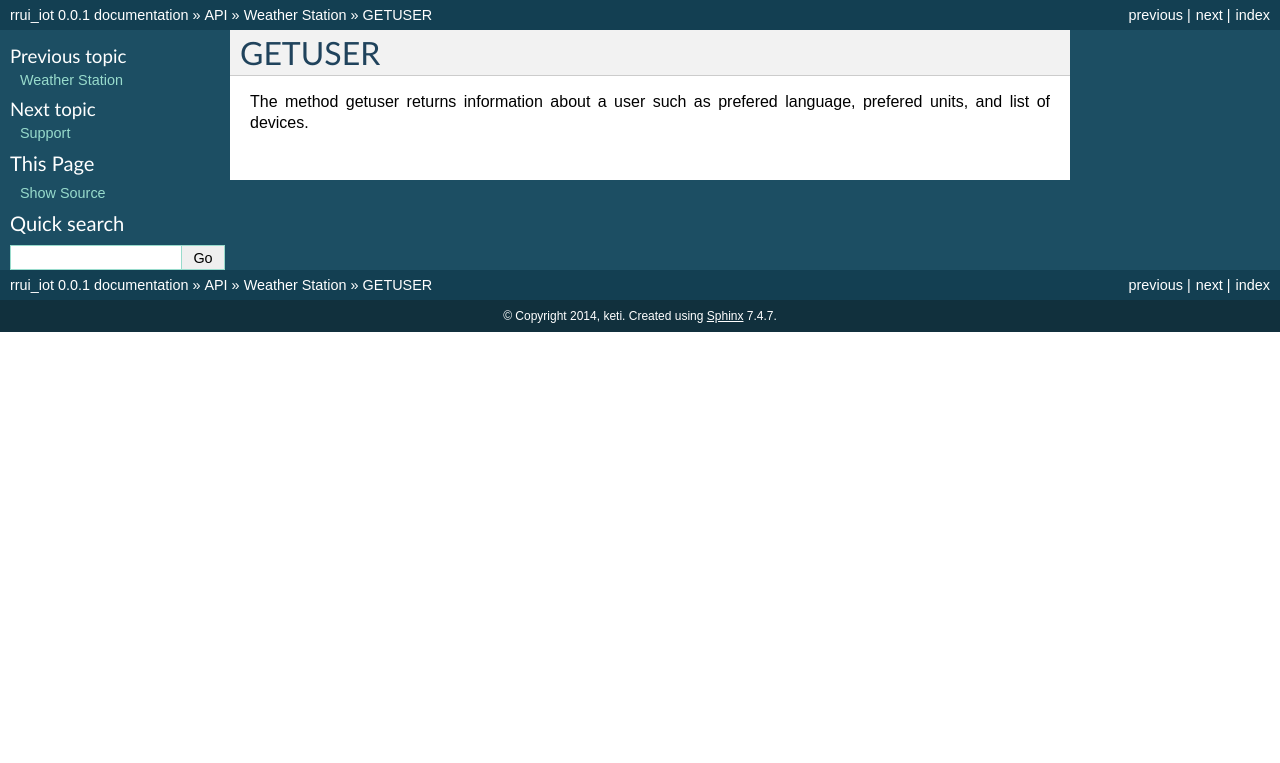
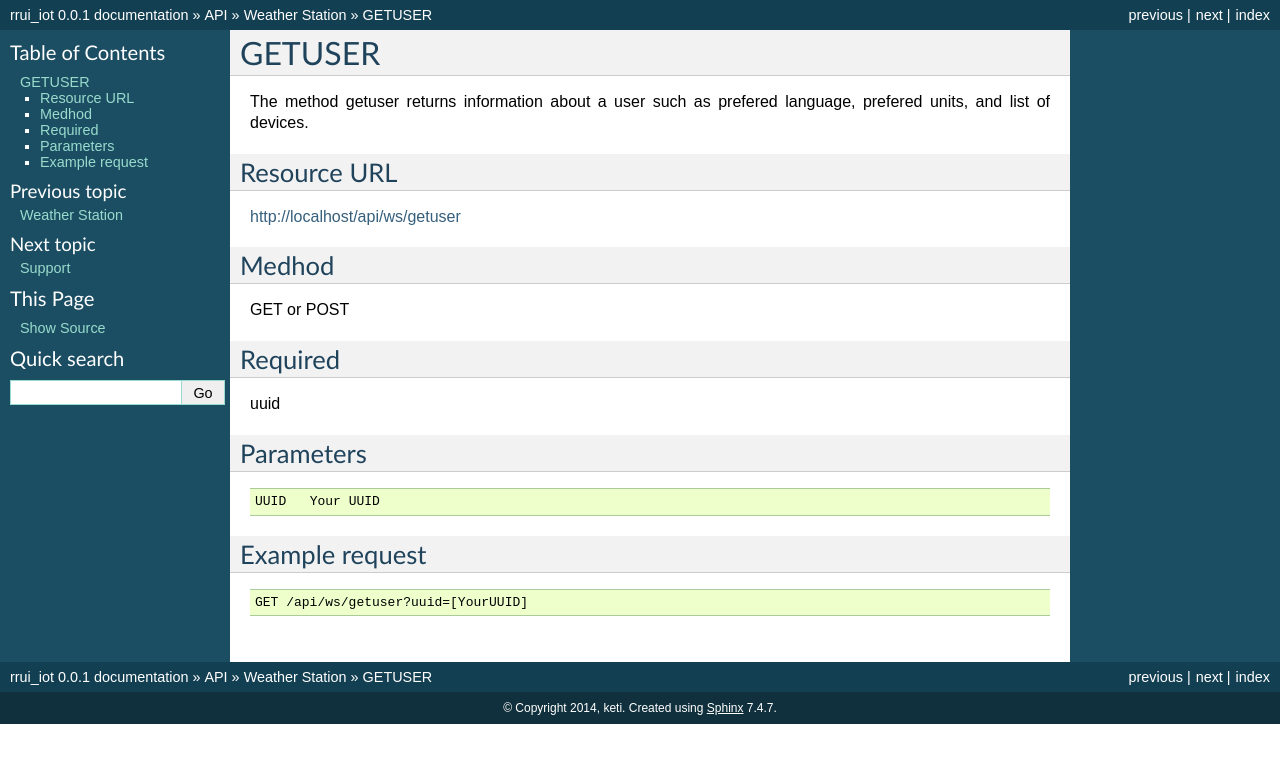
Before and after one commit to hubketi/docs_rrui_iot, a Sphinx documentation site: the page built from source/ws_getuser.rst, in a window 1280 px wide. Shown: the top 763 px of the page. Built offline with Sphinx 7.4.7, drawn with Linux system fonts in a browser that asks for light colours.

Commit message:
commit_030

```diff
--- a/source/ws_getuser.rst
+++ b/source/ws_getuser.rst
@@ -2,3 +2,35 @@ GETUSER
 =======
 
 The method getuser returns information about a user such as prefered language, prefered units, and list of devices.
+
+
+Resource URL
+^^^^^^^^^^^^
+
+http://localhost/api/ws/getuser
+
+
+Medhod
+^^^^^^
+
+GET or POST
+
+Required
+^^^^^^^^
+
+uuid
+
+
+Parameters
+^^^^^^^^^^
+
+::
+
+ UUID   Your UUID
+
+Example request
+^^^^^^^^^^^^^^^
+
+::
+
+ GET /api/ws/getuser?uuid=[YourUUID]
```
Also changed, not shown: 6 other files.
